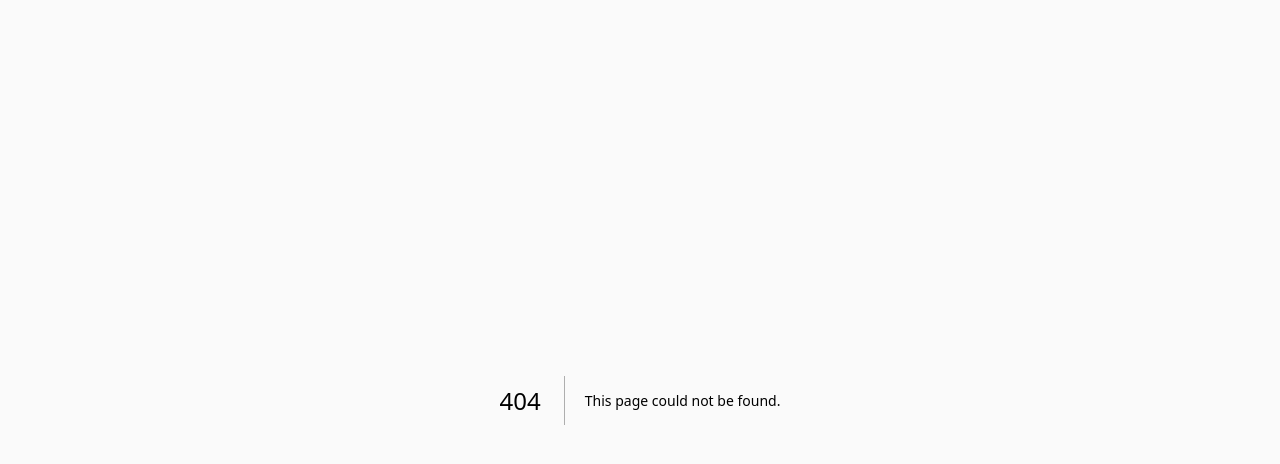
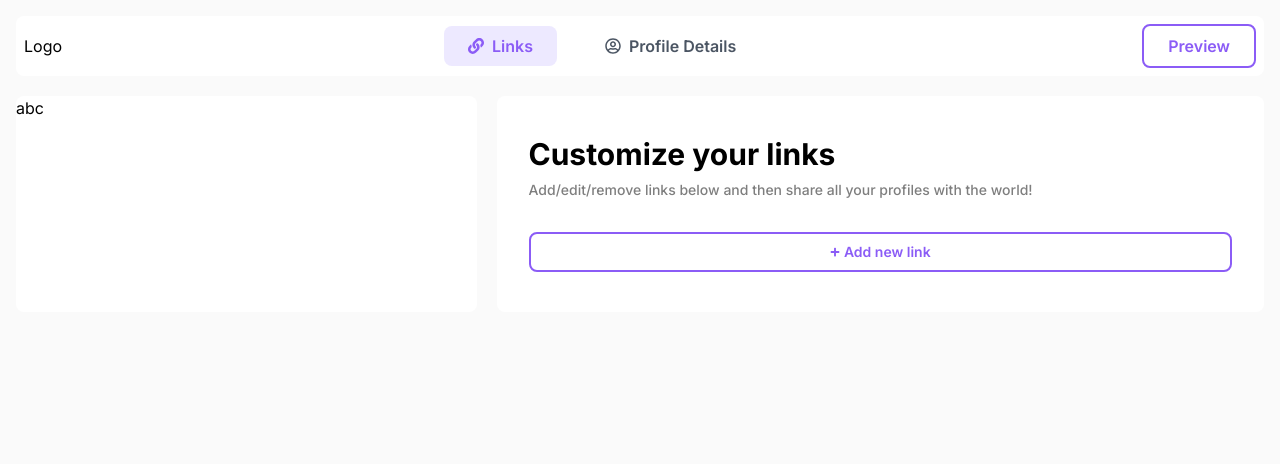
Before and after one commit to Joksa132/link-sharing-app, a Next.js app: page /profile/links in a window 1280 px wide. Before the commit this address had no page. Shown: the top 464 px of the page. Built offline with nearby package versions, Linux system fonts and the light colour scheme.

Commit message:
create profile links page

```diff
--- /dev/null
+++ b/app/profile/links/page.tsx
@@ -0,0 +1,19 @@
+import { FaPlus } from "react-icons/fa";
+
+export default function ProfileLinks() {
+  return (
+    <main className="grid grid-cols-links gap-5 py-5">
+      <section className="bg-white rounded-lg h-full">abc</section>
+      <section className="bg-white rounded-lg h-full px-8 py-10 flex flex-col gap-2">
+        <h2 className="text-3xl font-bold">Customize your links</h2>
+        <span className="text-sm font-medium opacity-50">
+          Add/edit/remove links below and then share all your profiles with the
+          world!
+        </span>
+        <button className="flex justify-center items-center gap-1 py-2 px-6 border-[2px] border-violet-500 rounded-lg text-violet-500 font-semibold text-sm mt-6">
+          <FaPlus size={10} /> Add new link
+        </button>
+      </section>
+    </main>
+  );
+}
```
